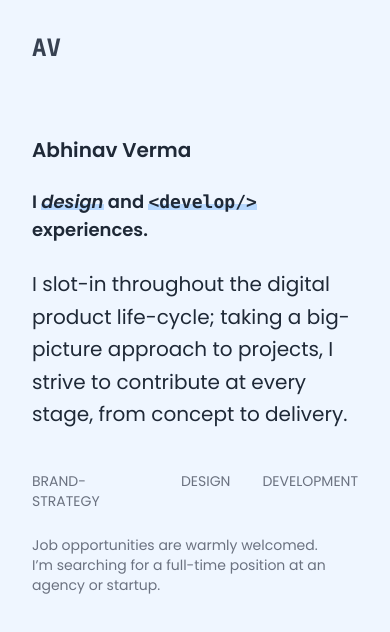
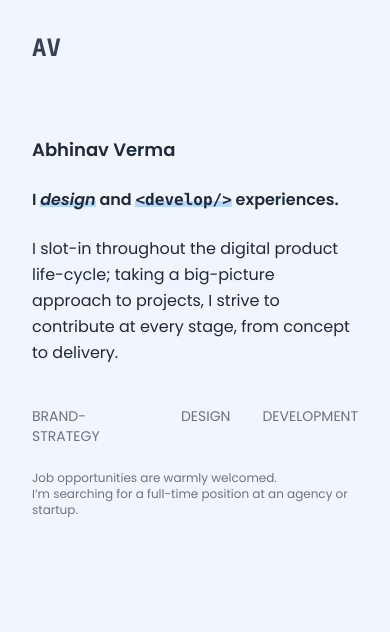
Before and after one commit to ArcticJunkie/folio_react_twcss, a React (Create React App) app: page / in a window 390 px wide. Shown: the top 632 px of the page. Built offline with nearby package versions, Linux system fonts and the light colour scheme.

Commit message:
fixed font-sizing for mobile

```diff
--- a/src/components/App.js
+++ b/src/components/App.js
@@ -14,14 +14,13 @@ function App() {
         <div className="flex justify-between flex-col space-y-6">
           <div className="flex flex-col space-y-10">
             <div className="flex flex-col space-y-6 font-semibold">
-              <span className="">Abhinav Verma</span>
-              <span className="text-lg md:text-xl">I  {' '}
+              <span className="text-lg md:text-xl">Abhinav Verma</span>
+              <span className="text-base md:text-xl">I  {' '}
                 <a href="https://dribbble.com/navs_lists" target="_blank" className="group relative"><span className="relative z-20 italic font-semibold group-hover:text-blue-800 ">design</span><i className="absolute opacity-60 z-10 left bottom-1 inset-x-0 bg-blue-300 h-1.5 group-hover:h-3 transition-height duration-200 ease-in-out "></i></a>
                 {' '}and{' '}
                 <a href="https://github.com/navs-github" target="_blank" className="group relative"><span className="relative z-20 font-mono font-semibold group-hover:text-blue-800">&lt;develop/&gt;</span><i className="absolute opacity-60 z-10 left bottom-1 inset-x-0 bg-blue-300 h-1.5 group-hover:h-3 transition-height duration-200 ease-in-out"></i></a>
                 <TypeWriter /></span>
-
-              <span className="font-normal text-normal leading-relaxed">I slot-in throughout the digital product life-cycle; taking a big-picture approach to projects, I strive to contribute at every stage, from concept to delivery.</span>
+              <span className="font-normal text-base md:text-xl leading-relaxed">I slot-in throughout the digital product life-cycle; taking a big-picture approach to projects, I strive to contribute at every stage, from concept to delivery.</span>
             </div>
 
             <div className="flex flex-row space-x-8 text-gray-500 text-sm md:text-base">
@@ -31,7 +30,7 @@ function App() {
             </div>
           </div>
 
-          <div className=" text-sm text-gray-500">
+          <div className="text-xs md:text-sm text-gray-500">
             <span>Job opportunities are warmly welcomed. </span>
             <span className="block">I’m searching for a full-time position at an agency or startup.</span>
           </div>
```
